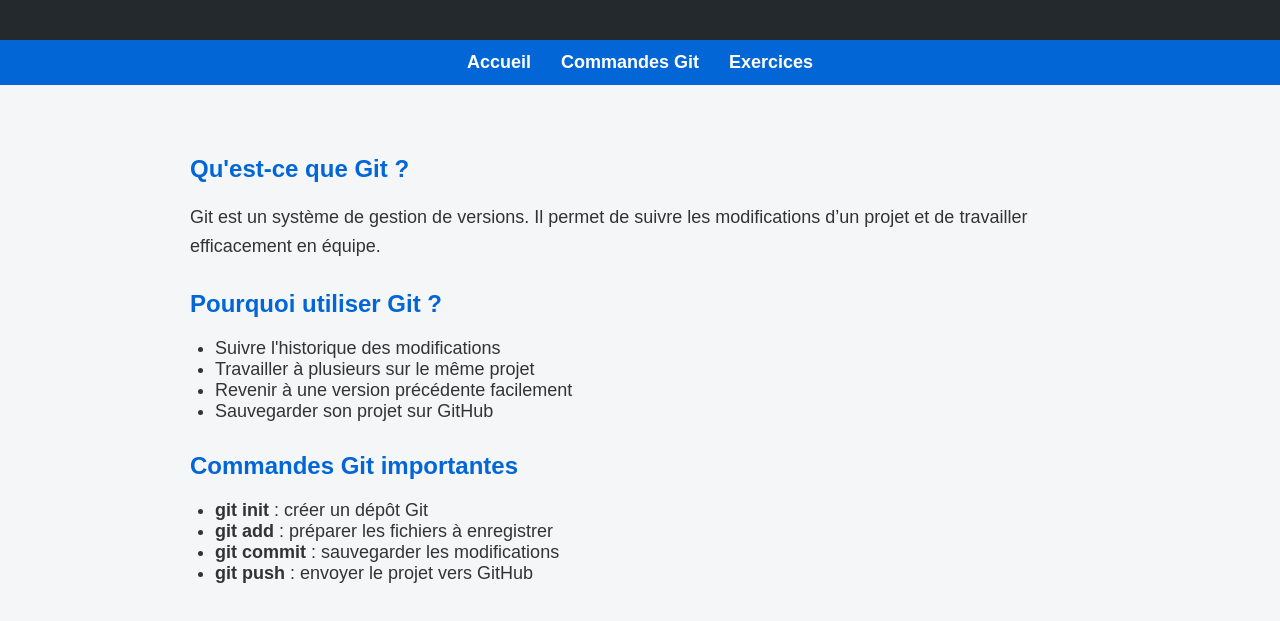
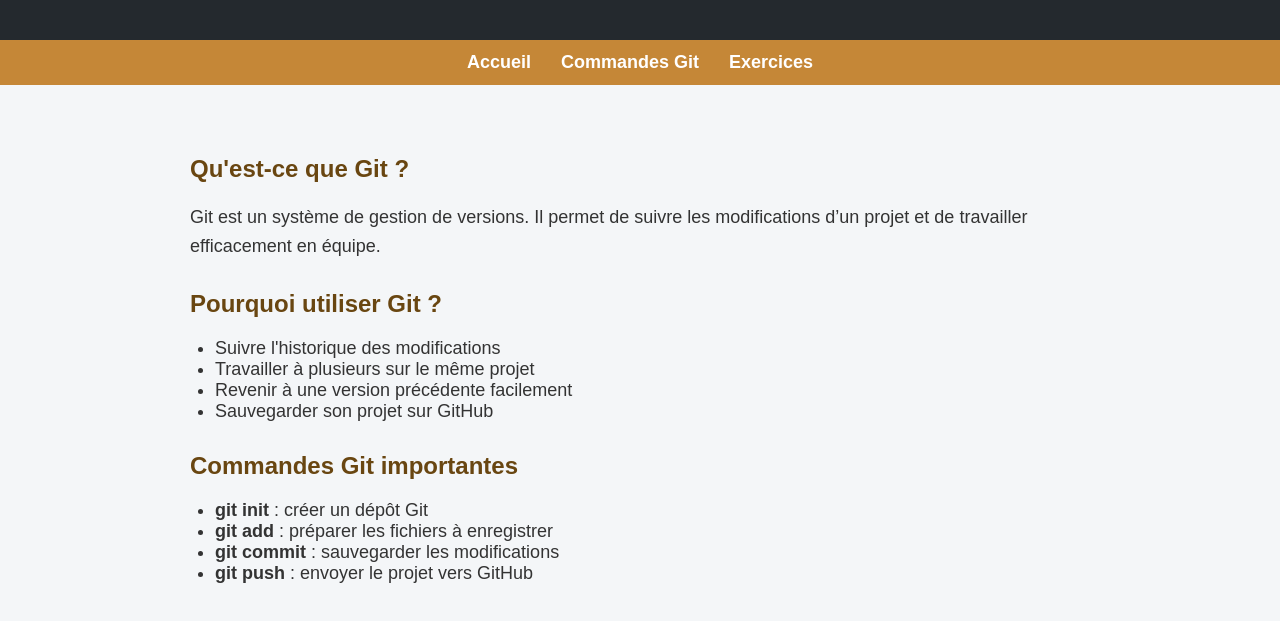
Before and after one commit to Mounir-BHK/projet-git-rapid, a plain HTML site: page index.html in a window 1280 px wide. Shown: the part 151-772 px from the top of the page. Drawn offline with Linux system fonts and the light colour scheme.

Commit message:
changement de couleurs de la page

```diff
--- a/style.css
+++ b/style.css
@@ -35,7 +35,7 @@ header p {
 ========================= */
 
 nav {
-  background-color: #0366d6;
+  background-color: #c58737;
   padding: 12px;
 }
 
@@ -74,7 +74,7 @@ main {
 ========================= */
 
 h2 {
-  color: #0366d6;
+  color: #694611;
   margin-top: 30px;
 }
 
```
